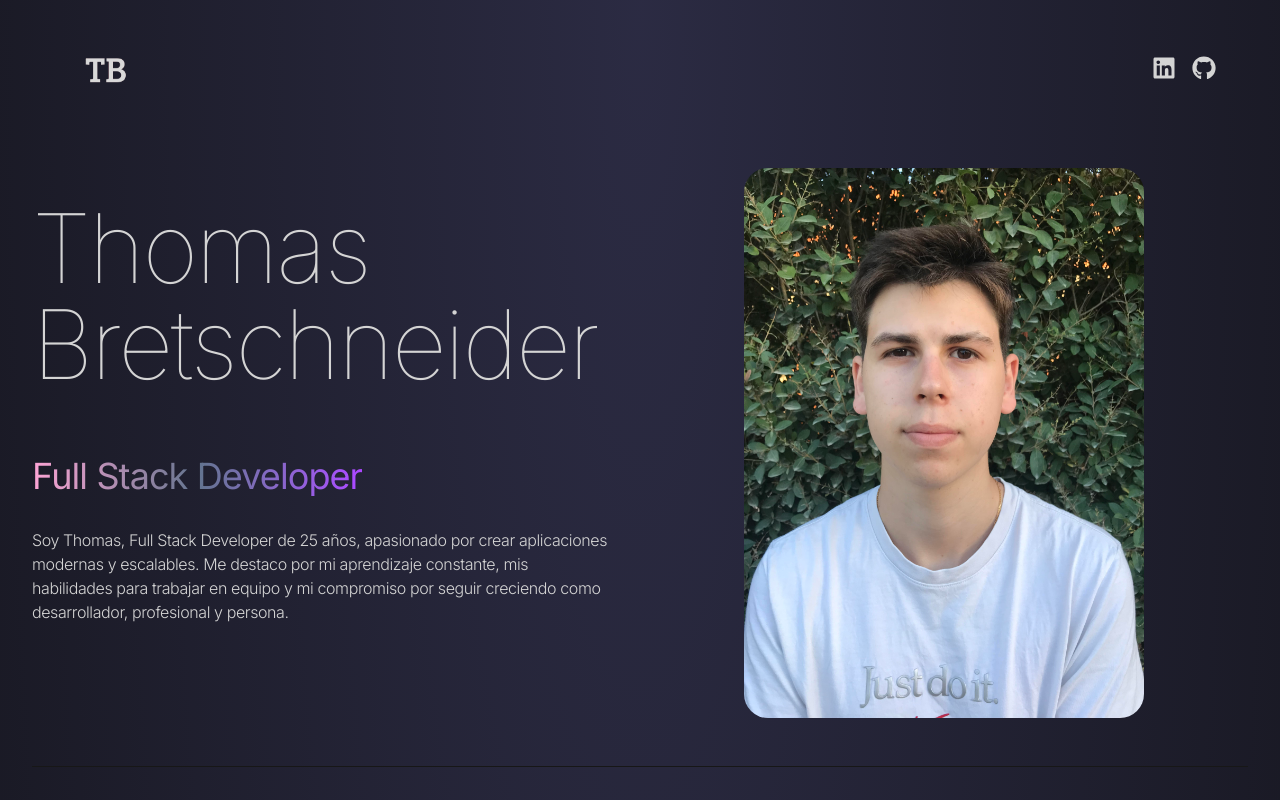
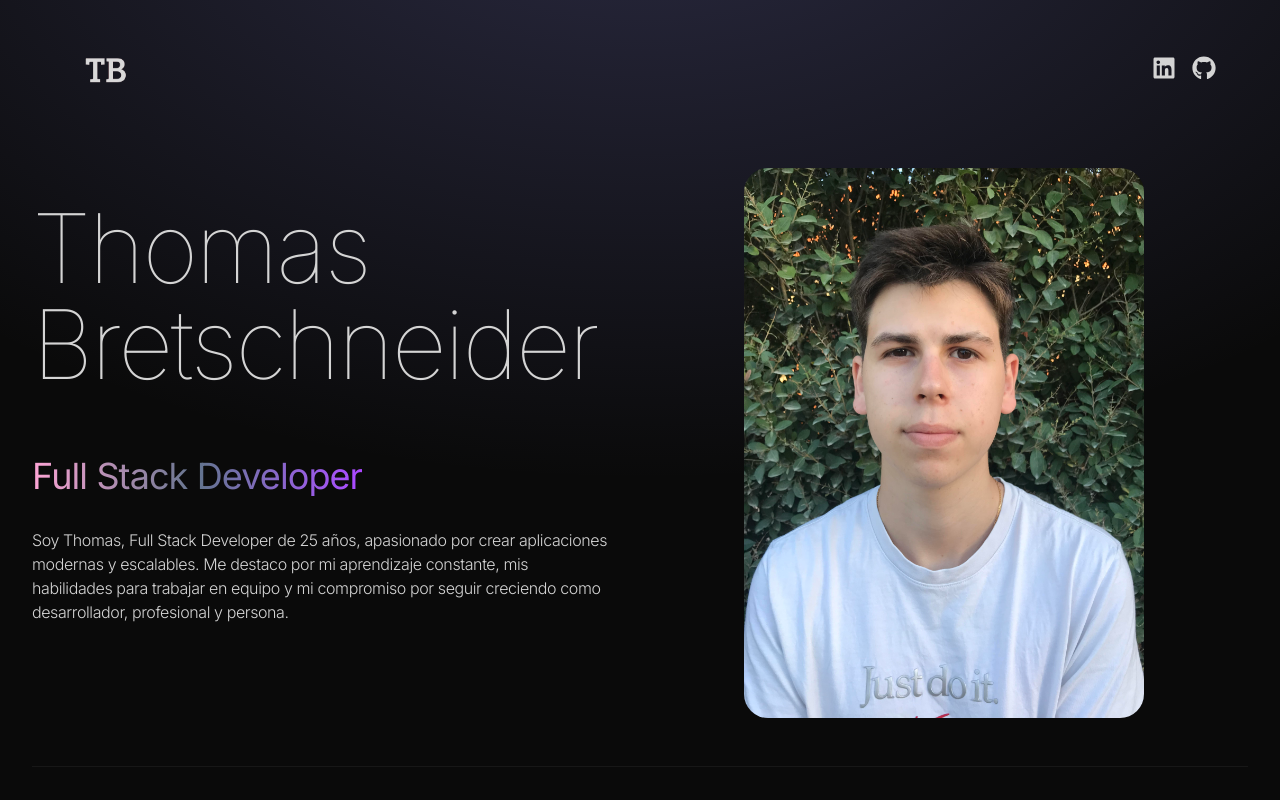
Before and after one commit to ThomasBrets/Portfolio, a React (Vite) app: page / in a window 1280 px wide. Shown: the top 800 px of the page. Built offline with nearby package versions, Linux system fonts and the light colour scheme.

Commit message:
fix long 6

```diff
--- a/src/App.jsx
+++ b/src/App.jsx
@@ -7,23 +7,24 @@ import Education from "./components/Education";
 import Contact from "./components/Contact";
 function App() {
   return (
-    <div className="relative overflow-x-hidden text-neutral-300 antialiased selection:bg-cyan-300 selection:text-cyan-900">
-      {/* Fondo único */}
-      <div className="absolute top-0 left-0 -z-10 min-h-full w-full bg-neutral-950 bg-[radial-gradient(ellipse_100%_100%_at_50%_0%,rgba(120,119,198,0.3),rgba(255,255,255,0))]"></div>
+    <div className="overflow-x-hidden text-neutral-300 antialiased selection:bg-cyan-300 selection:text-cyan-900">
+      <div className="fixed top-0 -z-10 h-full w-full">
+      <div className="fixed top-0 left-0 -z-10 min-h-screen w-full bg-neutral-950 bg-[radial-gradient(ellipse_80%_80%_at_50%_-20%,rgba(120,119,198,0.3),rgba(255,255,255,0))]"></div>
 
-      {/* Contenido */}
+      </div>
+     {/* Fondo aplicado a toda la página */}
+
       <div className="container mx-auto px-8">
-        <Navbar />
-        <Hero />
-        <About />
-        <Technologies />
-        <Projects />
-        <Education />
-        <Contact />
+      <Navbar />
+      <Hero/>
+      <About/>
+      <Technologies/>
+      <Projects/>
+      <Education/>
+      <Contact/>
       </div>
     </div>
   );
 }
 
-
 export default App;
```
